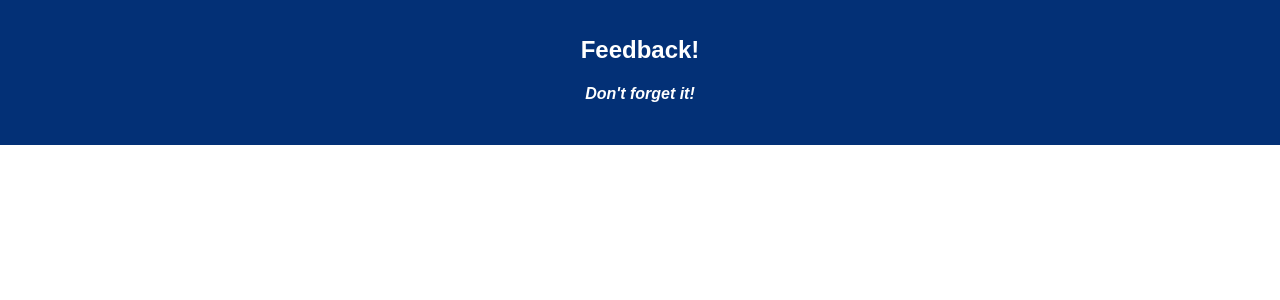
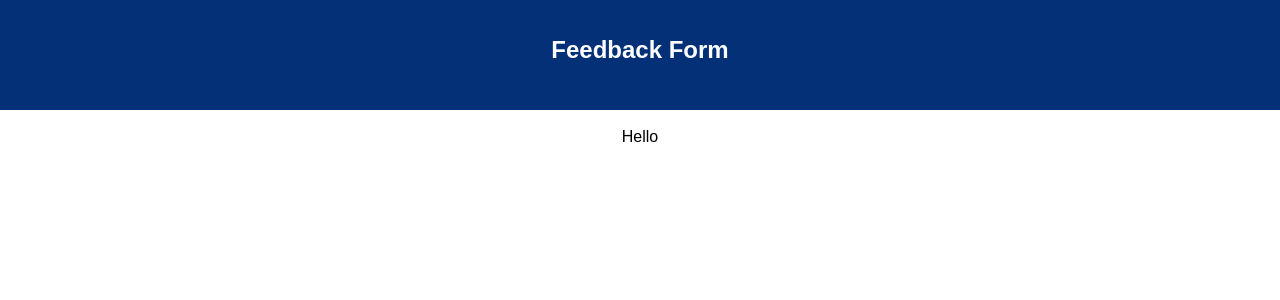
Before and after one commit to awburgard/feedback-weekend, a React (Create React App) app: page / in a window 1280 px wide. Shown: the top 300 px of the page. Built offline with nearby package versions, Linux system fonts and the light colour scheme.

Commit message:
adds feeling component and installs react-router-dom

```diff
--- a/package.json
+++ b/package.json
@@ -11,9 +11,11 @@
     "react": "^16.8.6",
     "react-dom": "^16.8.6",
     "react-redux": "^7.0.3",
+    "react-router-dom": "^5.0.0",
     "react-scripts": "^3.0.1",
     "redux": "^4.0.1",
-    "redux-logger": "^3.0.6"
+    "redux-logger": "^3.0.6",
+    "router": "^1.3.3"
   },
   "devDependencies": {
     "nodemon": "^1.18.5"
--- /dev/null
+++ b/src/Modules/mapReduxStateToProps.js
@@ -0,0 +1,7 @@
+const mapReduxStateToProps = (reduxState) => {
+    return {
+        reduxState
+    }
+};
+
+export default mapReduxStateToProps;
--- a/src/components/App/App.js
+++ b/src/components/App/App.js
@@ -1,19 +1,25 @@
 import React, { Component } from 'react';
 import axios from 'axios';
 import './App.css';
+import { HashRouter as Router, Route, Link } from 'react-router-dom';
+import mapReduxStateToProps from '../../Modules/mapReduxStateToProps';
+import { connect } from 'react-redux';
+import Feeling from '../Feeling/feeling'
 
 class App extends Component {
   render() {
     return (
+      <Router>
       <div className="App">
         <header className="App-header">
-          <h1 className="App-title">Feedback!</h1>
-          <h4><i>Don't forget it!</i></h4>
+          <h1 className="App-title">Feedback Form</h1>
         </header>
-        <br/>
+        <br />
+        <Route exact path='/' component={Feeling} />
       </div>
+    </Router>
     );
   }
 }
 
-export default App;
+export default connect(mapReduxStateToProps)(App);
--- a/src/components/Feeling/feeling.js
+++ b/src/components/Feeling/feeling.js
@@ -0,0 +1,17 @@
+import React, { Component } from 'react';
+import { connect } from 'react-redux'
+import mapReduxStateToProps from '../../Modules/mapReduxStateToProps'
+
+class Feeling extends Component{
+    constructor(props){
+        super(props)
+    }
+    render(){
+        return(
+            <div>Hello</div>
+        )
+    }
+
+}
+
+export default connect(mapReduxStateToProps)(Feeling);
```
Also changed, not shown: 1 other file (tests, documents, lock files or other folders).
